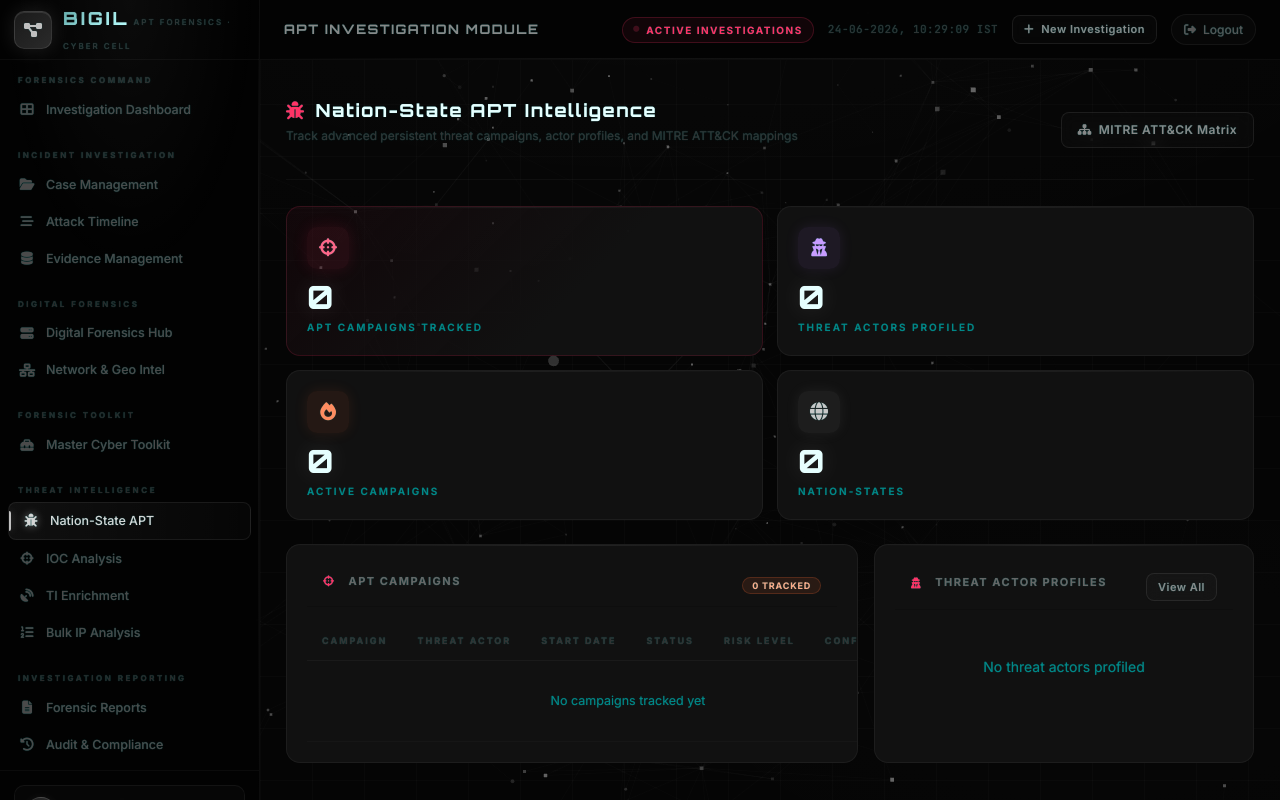
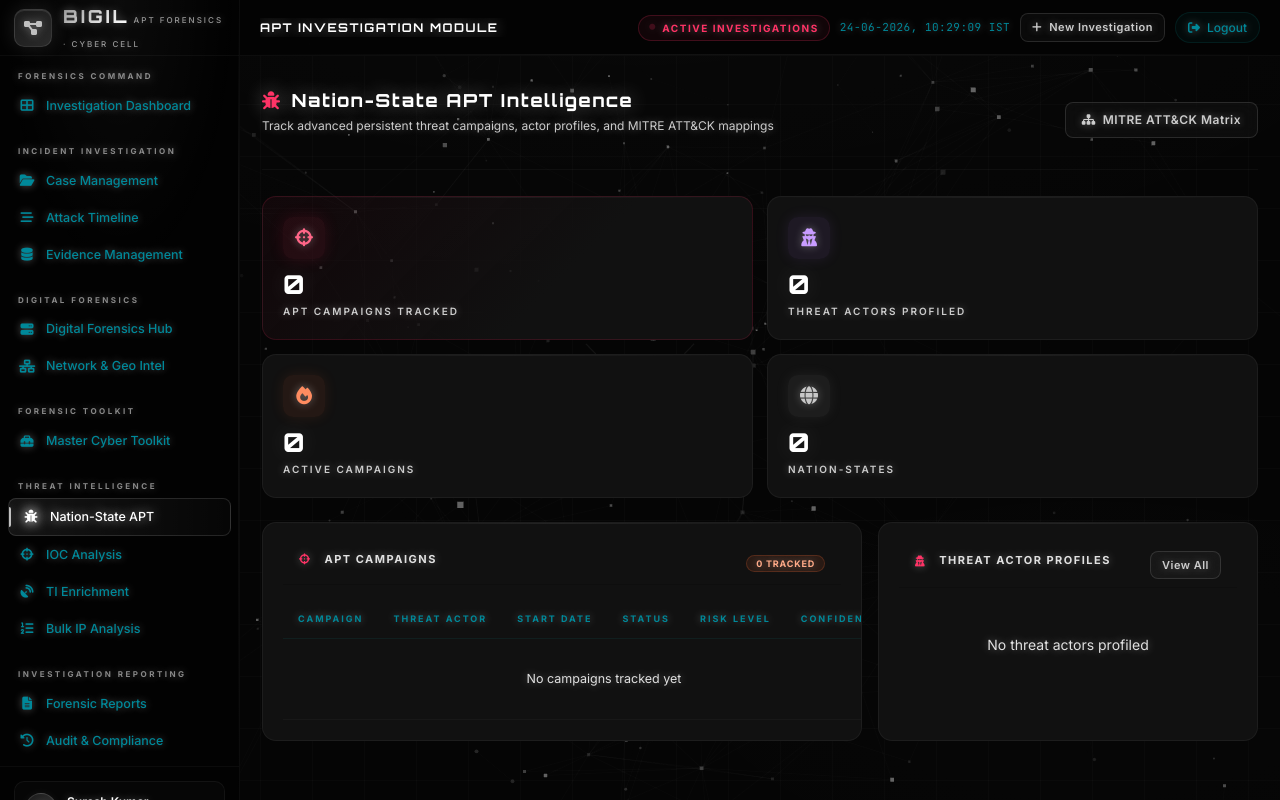
Before and after one commit to akashnandy11/bigil, a Flask app: page /apt/ in a window 1280 px wide. Run offline with Flask 3, Linux system fonts and the light colour scheme; a user stored in the database is signed in; some libraries are stand-ins or nearby versions.

Commit message:
Overhaul text color to glowing white neon and exclude large models from git/vercel tracking

```diff
--- a/static/css/main.css
+++ b/static/css/main.css
@@ -44,11 +44,12 @@
   --color-success:  #39d353;
 
   /* Text */
-  --text-primary:   #00ffff;
-  --text-secondary: #00cccc;
-  --text-muted:     #008888;
-  --text-bright:    #e6ffff;
-  --text-neon:      #00ffff;
+  --text-primary:   #ffffff;
+  --text-secondary: #f0f0f2;
+  --text-muted:     #e0e0e0;
+  --text-dim:       #b0b0b0;
+  --text-bright:    #ffffff;
+  --text-neon:      #ffffff;
 
   /* Glassmorphism — ultra dark */
   --glass-bg:        rgba(255,255,255,0.02);
@@ -67,9 +68,9 @@
   --grad-glow:      radial-gradient(ellipse at 50% 0%, rgba(212,212,212,0.04) 0%, transparent 70%);
 
   /* Layout */
-  --sidebar-width:  260px;
-  --sidebar-mini:   68px;
-  --topbar-height:  60px;
+  --sidebar-width:  240px;
+  --sidebar-mini:   64px;
+  --topbar-height:  56px;
 
   /* Shadows */
   --shadow-sm:      0 2px 8px rgba(0,0,0,0.8);
@@ -89,13 +90,13 @@
 
 /* ── Reset ── */
 *, *::before, *::after { box-sizing: border-box; margin: 0; padding: 0; }
-html { scroll-behavior: smooth; }
+html { scroll-behavior: smooth; overflow-x: hidden; }
 
 body {
   font-family: 'Inter', -apple-system, sans-serif;
   background: var(--bg-primary);
   color: var(--text-primary);
-  text-shadow: 0 0 1px rgba(0, 255, 255, 0.3); /* very subtle to avoid blur */
+  text-shadow: 0 0 8px rgba(255, 255, 255, 0.35);
   min-height: 100vh;
   font-size: 14px;
   line-height: 1.6;
@@ -254,19 +255,24 @@
   min-height: 100vh;
   position: relative;
   z-index: 1;
+  overflow-x: hidden;
 }
 
 .main-content {
   flex: 1;
+  min-width: 0;            /* Prevent flex child from overflowing */
   margin-left: var(--sidebar-width);
   padding-top: var(--topbar-height);
   min-height: 100vh;
   transition: margin-left var(--t-base) var(--ease-out);
+  overflow-x: hidden;
 }
 
 .page-content {
-  padding: 26px;
-  max-width: 1700px;
+  padding: 24px 28px;
+  width: 100%;
+  max-width: 1600px;
+  box-sizing: border-box;
 }
 
 /* ═══════════════════════════════════════════════════════════════════
@@ -353,7 +359,7 @@
 
 .brand-sub {
   font-size: 8px;
-  color: #333;
+  color: #999999;
   letter-spacing: 2px;
   text-transform: uppercase;
   font-weight: 500;
@@ -367,7 +373,7 @@
 .sidebar-section-label {
   font-size: 8px;
   font-weight: 700;
-  color: #2a2a2a;
+  color: #888888;
   text-transform: uppercase;
   letter-spacing: 2.5px;
   padding: 0 10px;
@@ -380,7 +386,7 @@
   gap: 10px;
   padding: 8px 10px;
   border-radius: 8px;
-  color: #4a4a4a;
+  color: #008899;
   text-decoration: none;
   transition: all var(--t-fast) var(--ease-out);
   margin-bottom: 1px;
@@ -415,10 +421,11 @@
 }
 
 .nav-item.active {
-  background: linear-gradient(90deg, rgba(255,255,255,0.06), rgba(255,255,255,0.02));
-  color: #d4d4d4;
-  border: 1px solid rgba(255,255,255,0.07);
+  background: linear-gradient(90deg, rgba(255,255,255,0.08), rgba(255,255,255,0.02));
+  color: #ffffff;
+  border: 1px solid rgba(255,255,255,0.12);
   padding-left: 13px;
+  text-shadow: 0 0 12px rgba(255,255,255,0.6);
 }
 
 .nav-item.active::before {
@@ -525,9 +532,12 @@
   border-bottom: 1px solid rgba(255,255,255,0.04);
   display: flex;
   align-items: center;
-  padding: 0 24px;
-  gap: 14px;
+  padding: 0 20px;
+  gap: 10px;
   z-index: 999;
+  min-width: 0;
+  overflow: hidden;
+  transition: left var(--t-base) var(--ease-out);
 }
 
 .topbar::after {
@@ -540,10 +550,15 @@
 
 .topbar-title {
   font-family: 'Orbitron', monospace;
-  font-size: 13px;
+  font-size: 12px;
   font-weight: 700;
-  color: #888;
+  color: #ffffff;
+  text-shadow: 0 0 14px rgba(255,255,255,0.5);
   flex: 1;
+  min-width: 0;
+  overflow: hidden;
+  text-overflow: ellipsis;
+  white-space: nowrap;
   letter-spacing: 1.5px;
   text-transform: uppercase;
 }
@@ -576,7 +591,7 @@
 .topbar-time {
   font-family: 'JetBrains Mono', monospace;
   font-size: 11px;
-  color: #333;
+  color: #008899;
   letter-spacing: 0.5px;
 }
 
@@ -585,10 +600,10 @@
   align-items: center;
   gap: 7px;
   padding: 5px 12px;
-  background: rgba(255,255,255,0.02);
-  border: 1px solid rgba(255,255,255,0.05);
+  background: rgba(0,255,255,0.03);
+  border: 1px solid rgba(0,255,255,0.08);
   border-radius: 20px;
-  color: #555;
+  color: #008899;
   font-size: 12px;
   font-weight: 500;
   text-decoration: none;
@@ -654,7 +669,7 @@
 .card-title {
   font-size: 11px;
   font-weight: 700;
-  color: #666;
+  color: #e0e0e0;
   text-transform: uppercase;
   letter-spacing: 1.5px;
   display: flex;
@@ -755,7 +770,7 @@
 .stat-label {
   font-size: 10px;
   font-weight: 600;
-  color: var(--text-muted);
+  color: #cccccc;
   text-transform: uppercase;
   letter-spacing: 2px;
 }
@@ -887,17 +902,18 @@
 }
 
 .btn-outline {
-  background: rgba(255,255,255,0.02);
-  color: #888;
-  border: 1px solid rgba(255,255,255,0.08);
+  background: rgba(255,255,255,0.03);
+  color: #cccccc;
+  border: 1px solid rgba(255,255,255,0.12);
   backdrop-filter: blur(8px);
 }
 
 .btn-outline:hover {
-  background: rgba(255,255,255,0.05);
-  color: #c0c0c0;
-  border-color: rgba(255,255,255,0.15);
-  box-shadow: 0 0 16px rgba(255,255,255,0.05);
+  background: rgba(255,255,255,0.07);
+  color: #ffffff;
+  border-color: rgba(255,255,255,0.25);
+  box-shadow: 0 0 16px rgba(255,255,255,0.1);
+  text-shadow: 0 0 8px rgba(255,255,255,0.5);
 }
 
 .btn-danger {
@@ -978,17 +994,17 @@
   text-align: left;
   font-size: 9px;
   font-weight: 700;
-  color: #333;
+  color: #008899;
   text-transform: uppercase;
   letter-spacing: 2px;
-  border-bottom: 1px solid rgba(255,255,255,0.04);
+  border-bottom: 1px solid rgba(0,255,255,0.06);
   white-space: nowrap;
 }
 
 .data-table tbody td {
   padding: 12px 15px;
-  color: #666;
-  border-bottom: 1px solid rgba(255,255,255,0.02);
+  color: #e0e0e0;
+  border-bottom: 1px solid rgba(255,255,255,0.03);
   vertical-align: middle;
 }
 
@@ -1015,13 +1031,14 @@
   font-size: 18px;
   font-weight: 800;
   color: var(--text-bright);
+  text-shadow: 0 0 20px rgba(255,255,255,0.4);
   margin-bottom: 4px;
   letter-spacing: 1.5px;
 }
 
 .page-header-left p {
   font-size: 12px;
-  color: #333;
+  color: #cccccc;
 }
 
 .breadcrumb {
@@ -1139,9 +1156,9 @@
 }
 
 /* ── Grid Layouts ── */
-.grid-4 { display: grid; grid-template-columns: repeat(4, 1fr); gap: 14px; }
-.grid-3 { display: grid; grid-template-columns: repeat(3, 1fr); gap: 14px; }
-.grid-2 { display: grid; grid-template-columns: repeat(2, 1fr); gap: 14px; }
+.grid-4 { display: grid; grid-template-columns: repeat(4, 1fr); gap: 14px; min-width: 0; }
+.grid-3 { display: grid; grid-template-columns: repeat(3, 1fr); gap: 14px; min-width: 0; }
+.grid-2 { display: grid; grid-template-columns: repeat(2, 1fr); gap: 14px; min-width: 0; }
 
 .mb-24 { margin-bottom: 24px; }
 .mb-16 { margin-bottom: 16px; }
@@ -2224,14 +2241,22 @@
 
 /* ── Ultra-wide ── */
 @media (min-width: 1920px) {
-  .page-content { max-width: 1920px; margin: 0 auto; }
-}
-
-/* ── Responsive ── */
+  .page-content { max-width: 1800px; }
+}
+
+/* ── 1440px — Large laptop ── */
+@media (max-width: 1440px) {
+  .grid-4 { grid-template-columns: repeat(4, 1fr); }
+}
+
+/* ── 1280px — Smaller desktop ── */
 @media (max-width: 1280px) {
+  .page-content { padding: 20px 22px; }
   .grid-4 { grid-template-columns: repeat(2, 1fr); }
-}
-
+  .stat-value { font-size: 26px; }
+}
+
+/* ── 1100px — Wide tablet / small laptop ── */
 @media (max-width: 1100px) {
   .login-page { grid-template-columns: 1fr; padding: 40px 20px; gap: 28px; }
   .login-hero { text-align: center; margin: 0 auto; }
```
Also changed, not shown: other parts of static/css/main.css (+70 -49 lines), requirements.txt (+16 -5 lines), 10 other files.
